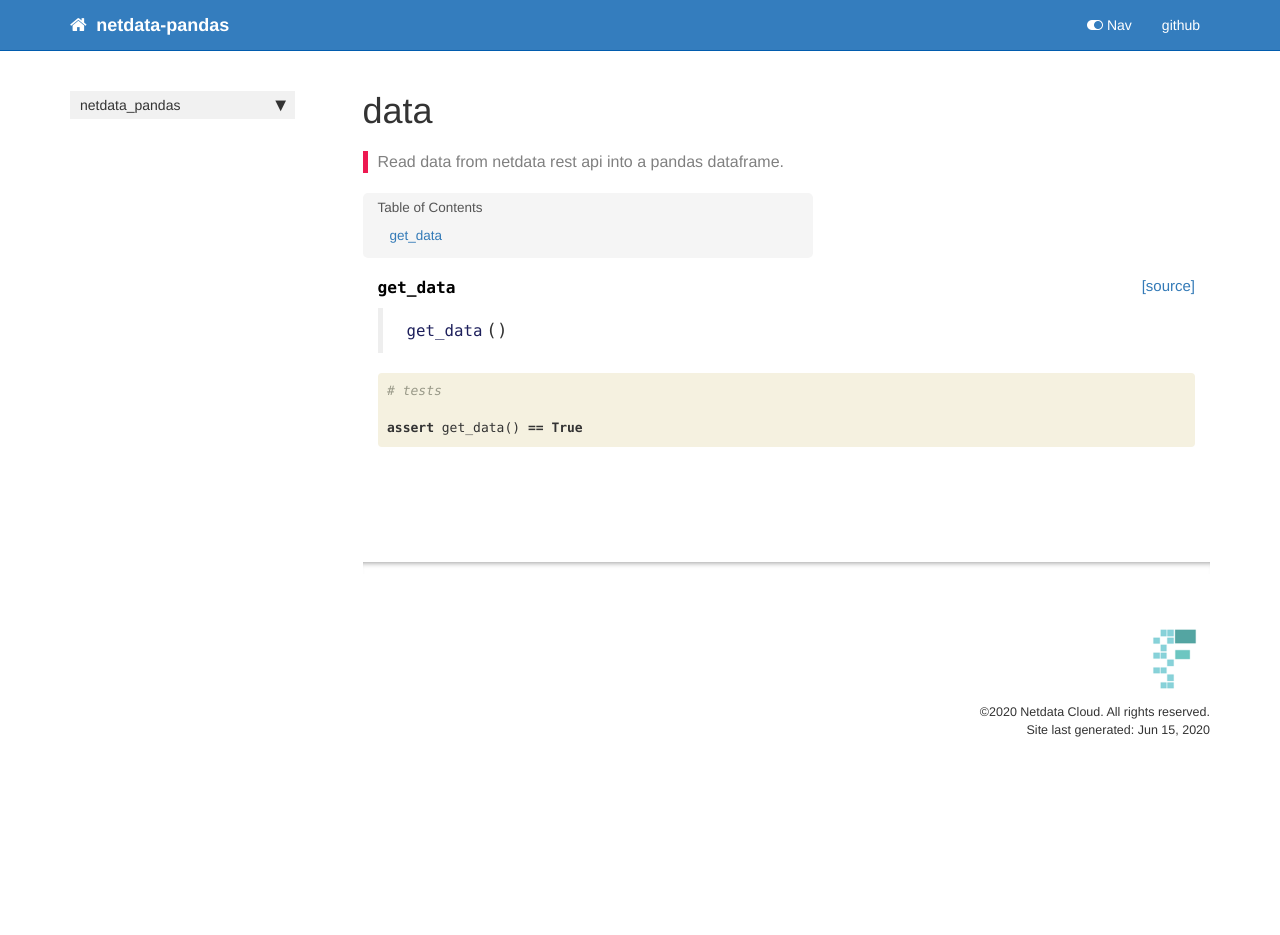
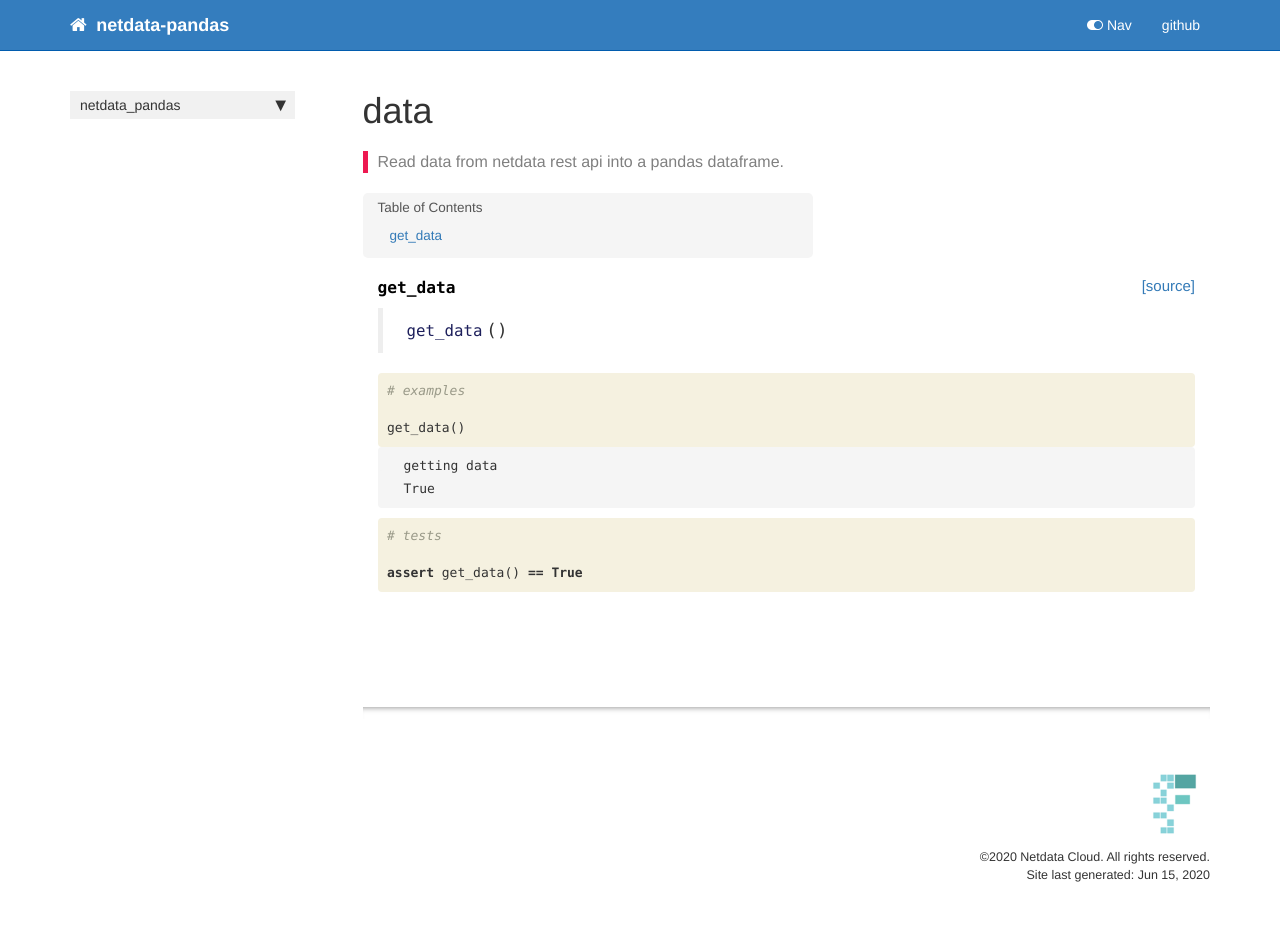
Before and after one commit to netdata/netdata-pandas, a Jekyll site: the page built from docs/data.html, in a window 1280 px wide. Built offline with Jekyll 4.4.1, drawn with Linux system fonts in a browser that asks for light colours; nearby versions of some CDN libraries; comment, search, counter and statistics services are not loaded; before the commit the page ends 900 px from its top, so only the background shows below that.

Commit message:
initial commit

```diff
--- a/docs/data.html
+++ b/docs/data.html
@@ -65,6 +65,49 @@
 
 <div class="inner_cell">
     <div class="input_area">
+<div class=" highlight hl-ipython3"><pre><span></span><span class="c1"># examples</span>
+
+<span class="n">get_data</span><span class="p">()</span>
+</pre></div>
+
+    </div>
+</div>
+</div>
+
+<div class="output_wrapper">
+<div class="output">
+
+<div class="output_area">
+
+<div class="output_subarea output_stream output_stdout output_text">
+<pre>getting data
+</pre>
+</div>
+</div>
+
+<div class="output_area">
+
+
+
+<div class="output_text output_subarea output_execute_result">
+<pre>True</pre>
+</div>
+
+</div>
+
+</div>
+</div>
+
+</div>
+    {% endraw %}
+
+    {% raw %}
+
+<div class="cell border-box-sizing code_cell rendered">
+<div class="input">
+
+<div class="inner_cell">
+    <div class="input_area">
 <div class=" highlight hl-ipython3"><pre><span></span><span class="c1"># tests</span>
 
 <span class="k">assert</span> <span class="n">get_data</span><span class="p">()</span> <span class="o">==</span> <span class="kc">True</span>
--- a/netdata-pandas/__init__.py
+++ /dev/null
@@ -1 +0,0 @@
-__version__ = "0.0.1"
```
Also changed, not shown: docs/index.html (+0 -7 lines), netdata-pandas/_nbdev.py (deleted, +0 -13 lines), netdata-pandas/data.py (deleted, +0 -10 lines), README.md, 4 other files.
